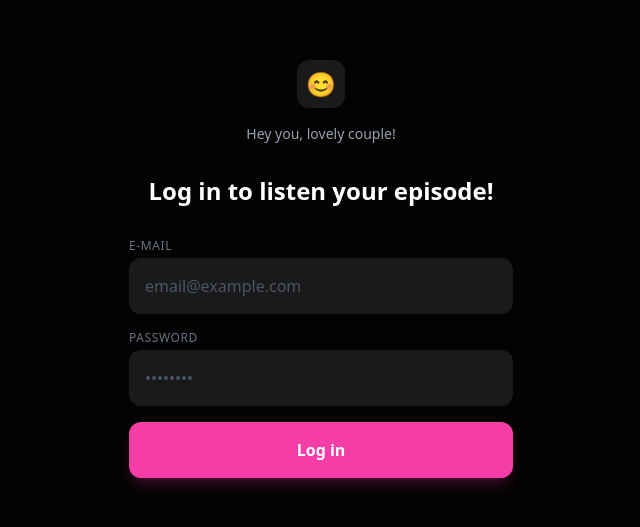
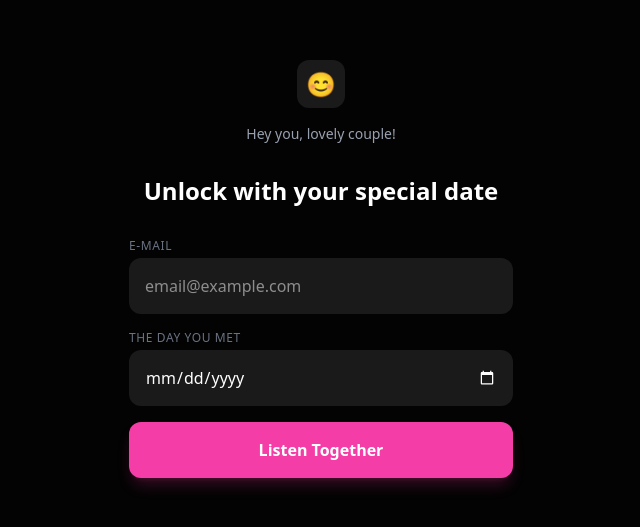
Before and after one commit to ourlovepodcast/our-love-podcast-app, a Next.js app: page /1 in a window 1280 px wide. Shown: the part 131-658 px from the top of the page, without its empty margins (319-959 px from the left). Built offline with nearby package versions, Linux system fonts and the light colour scheme.

Commit message:
Update page.tsx

```diff
--- a/app/[recordId]/page.tsx
+++ b/app/[recordId]/page.tsx
@@ -1,6 +1,6 @@
 // app/[recordId]/page.tsx
 "use client";
-import { useState, use, useRef, useEffect } from 'react';
+import { useState, use, useRef } from 'react';
 
 export default function PodcastPortal({ params }: { params: Promise<{ recordId: string }> }) {
   const decodedParams = use(params);
@@ -25,11 +25,13 @@ export default function PodcastPortal({ params }: { params: Promise<{ recordId:
   const handleUnlock = async (e: React.FormEvent) => {
     e.preventDefault();
     setError('');
+
     const res = await fetch('/api/unlock', {
       method: 'POST',
       headers: { 'Content-Type': 'application/json' },
       body: JSON.stringify({ recordId, ...auth }),
     });
+
     const result = await res.json();
     if (result.success) setContent(result.data);
     else setError(result.message);
@@ -43,14 +45,6 @@ export default function PodcastPortal({ params }: { params: Promise<{ recordId:
     }
   };
 
-  const onTimeUpdate = () => {
-    if (audioRef.current) setCurrentTime(audioRef.current.currentTime);
-  };
-
-  const onLoadedMetadata = () => {
-    if (audioRef.current) setDuration(audioRef.current.duration);
-  };
-
   if (!content) {
     return (
       <div className="flex items-center justify-center min-h-screen bg-[#030303] p-6 font-sans text-white">
@@ -59,20 +53,41 @@ export default function PodcastPortal({ params }: { params: Promise<{ recordId:
               <span className="text-2xl">😊</span>
             </div>
             <p className="text-gray-400 text-sm">Hey you, lovely couple!</p>
-            <h2 className="text-2xl font-bold leading-tight">Log in to listen your episode!</h2>
+            <h2 className="text-2xl font-bold leading-tight">Unlock with your special date</h2>
+
           <form onSubmit={handleUnlock} className="space-y-4 text-left">
             <div>
               <label className="block text-xs font-medium text-gray-500 mb-1 uppercase tracking-wider">E-mail</label>
-              <input type="email" required className="w-full bg-[#1A1A1A] border-none text-white p-4 rounded-xl focus:ring-1 focus:ring-[#F53DA8] outline-none transition-all placeholder-gray-600" placeholder="email@example.com" onChange={(e) => setAuth({...auth, email: e.target.value})} />
+              <input
+                type="email"
+                required
+                className="w-full bg-[#1A1A1A] border-none text-white p-4 rounded-xl focus:ring-1 focus:ring-[#F53DA8] outline-none transition-all"
+                placeholder="email@example.com"
+                onChange={(e) => setAuth({...auth, email: e.target.value})}
+              />
             </div>
             <div>
-              <label className="block text-xs font-medium text-gray-500 mb-1 uppercase tracking-wider">Password</label>
-              <input type="password" required className="w-full bg-[#1A1A1A] border-none text-white p-4 rounded-xl focus:ring-1 focus:ring-[#F53DA8] outline-none transition-all placeholder-gray-600" placeholder="••••••••" onChange={(e) => setAuth({...auth, password: e.target.value})} />
+              <label className="block text-xs font-medium text-gray-500 mb-1 uppercase tracking-wider">The Day You Met</label>
+              {/* Date selector styled for Dark Mode */}
+              <input
+                type="date"
+                required
+                className="w-full bg-[#1A1A1A] border-none text-white p-4 rounded-xl focus:ring-1 focus:ring-[#F53DA8] outline-none transition-all color-scheme-dark"
+                onChange={(e) => setAuth({...auth, password: e.target.value})}
+              />
             </div>
-            <button type="submit" className="w-full bg-[#F53DA8] hover:bg-[#D4348F] text-white font-bold py-4 rounded-xl transition-all shadow-lg shadow-pink-500/20 active:scale-95">Log in</button>
+            <button type="submit" className="w-full bg-[#F53DA8] hover:bg-[#D4348F] text-white font-bold py-4 rounded-xl transition-all shadow-lg shadow-pink-500/20 active:scale-95">
+              Listen Together
+            </button>
             {error && <p className="text-red-400 text-center text-sm font-medium pt-2">{error}</p>}
           </form>
         </div>
+
+        <style jsx>{`
+          .color-scheme-dark {
+            color-scheme: dark;
+          }
+        `}</style>
       </div>
     );
   }
@@ -83,31 +98,27 @@ export default function PodcastPortal({ params }: { params: Promise<{ recordId:
         <img src={content.cover} crossOrigin="anonymous" className="w-full aspect-square rounded-3xl shadow-2xl mb-10 object-cover border border-[#1A1A1A]" alt="Album Cover" />
         <h1 className="text-2xl font-bold mb-8">Our Love Podcast</h1>
 
-        {/* Hidden Native Audio Element */}
-        <audio ref={audioRef} src={content.audio} onTimeUpdate={onTimeUpdate} onLoadedMetadata={onLoadedMetadata} crossOrigin="anonymous" />
+        <audio
+          ref={audioRef}
+          src={content.audio}
+          onTimeUpdate={() => setCurrentTime(audioRef.current?.currentTime || 0)}
+          onLoadedMetadata={() => setDuration(audioRef.current?.duration || 0)}
+          crossOrigin="anonymous"
+        />
 
-        {/* Custom Line Player UI */}
-        <div className="w-full mb-10 px-2">
-          {/* The Progress Line */}
+        <div className="w-full mb-10 px-2 text-left">
           <div className="w-full h-1 bg-gray-800 rounded-full mb-3 relative overflow-hidden">
             <div
               className="h-full bg-[#F53DA8] transition-all duration-100 ease-linear"
               style={{ width: `${(currentTime / duration) * 100}%` }}
             />
           </div>
-
-          {/* Time Indicators */}
           <div className="flex justify-between text-xs text-gray-500 font-mono">
             <span>{formatTime(currentTime)}</span>
             <span>{formatTime(duration)}</span>
           </div>
-
-          {/* Start / Stop Button */}
           <div className="flex justify-center mt-8">
-            <button
-              onClick={togglePlay}
-              className="w-16 h-16 rounded-full bg-[#F53DA8] flex items-center justify-center shadow-lg shadow-pink-500/30 transition-transform active:scale-90"
-            >
+            <button onClick={togglePlay} className="w-16 h-16 rounded-full bg-[#F53DA8] flex items-center justify-center shadow-lg shadow-pink-500/30 active:scale-90 transition-transform">
               {isPlaying ? (
                 <svg className="w-6 h-6 fill-white" viewBox="0 0 24 24"><path d="M6 19h4V5H6v14zm8-14v14h4V5h-4z"/></svg>
               ) : (
```
